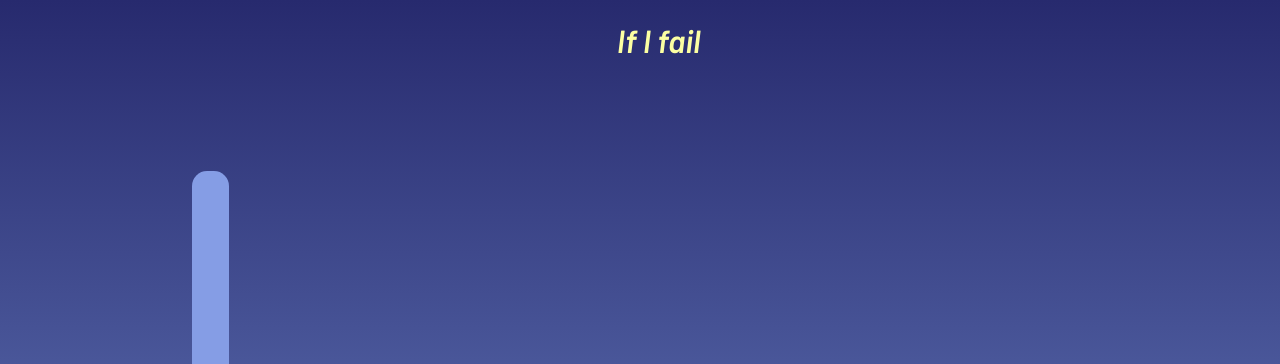
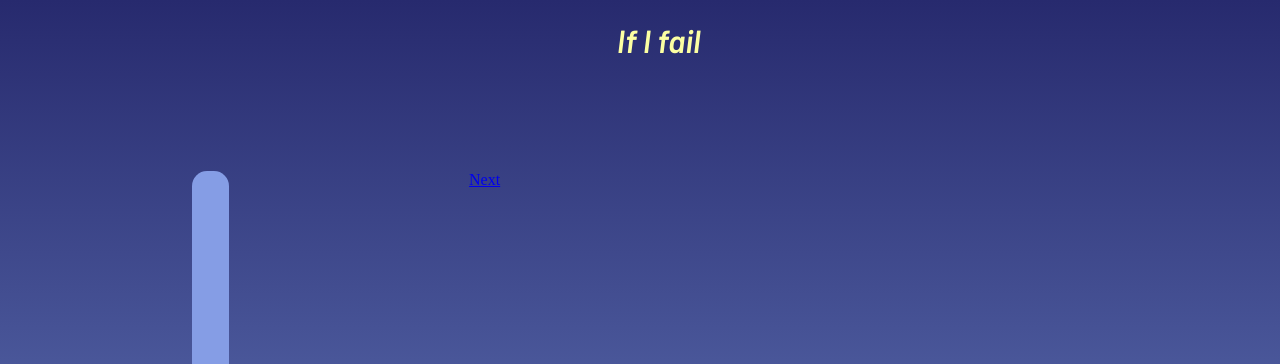
Before and after one commit to gabrielkeromnes/gabrielkeromnes.github.io, a Jekyll site: the page built from pages/A3S3-if-i-fail.html, in a window 1280 px wide. Shown: the top 364 px of the page. Built offline with Jekyll 4.4.1, drawn with Linux system fonts in a browser that asks for light colours.

Commit message:
feat(layout): add next page navigation button
- Find current page index position
- Add link to following entry from the data file
- Remove duplicated include
- Add inline comments for documentation purpose

```diff
--- a/_layouts/scenario.html
+++ b/_layouts/scenario.html
@@ -1,3 +1,4 @@
+<!--Set current page value from centralized data file -->
 {% include liquid-data-pages.html %}
 
 <!DOCTYPE html>
@@ -15,21 +16,33 @@
     <link href="https://fonts.googleapis.com/css2?family=Barlow:ital,wght@0,100;0,200;0,300;0,400;0,500;0,600;0,700;0,800;0,900;1,100;1,200;1,300;1,400;1,500;1,600;1,700;1,800;1,900&display=swap" rel="stylesheet">
   </head>
   <body>
-{% include liquid-data-pages.html %}
+    <!--Define the position in the array of the current page-->
+    {% for p in site.data.pages %}
+      {% if p.id == page.page_id %}
+        {% assign idx = forloop.index0 %}
+      {% endif %}
+    {% endfor %}
+    <!--Title-->
     <div class="frame">
-<!--Title-->
       <header>
         <h1>{{ current_page_data.title }}</h1>
       </header>
-<!--Include the edge menu and the relative scripts-->
+      <!--Include the edge menu and the relative scripts-->
       {% include edge-nav.html %}
       <div class="container">
         <div class="dialogs">
+          <!--Insert the scene html file corresponding to the current page-->
           {% assign file = site.scenes | where_exp: 'item', 'item.page_id == page.page_id' | first %}
           {{ file.content }}
+          <!--Next page button-->
+          {% assign next_idx = idx | plus: 1 %}
+          {% if site.data.pages[next_idx] %}
+            <a href="{{ site.data.pages[next_idx].url }}">Next</a>
+          {% endif %}
         </div>
       </div>
-      {{ content }}
+        <!--Content written in the actual page-->
+        {{ content }}
     </div>
   </body>
 </html>
```
Also changed, not shown: _layouts/default.html (+4 -3 lines).
